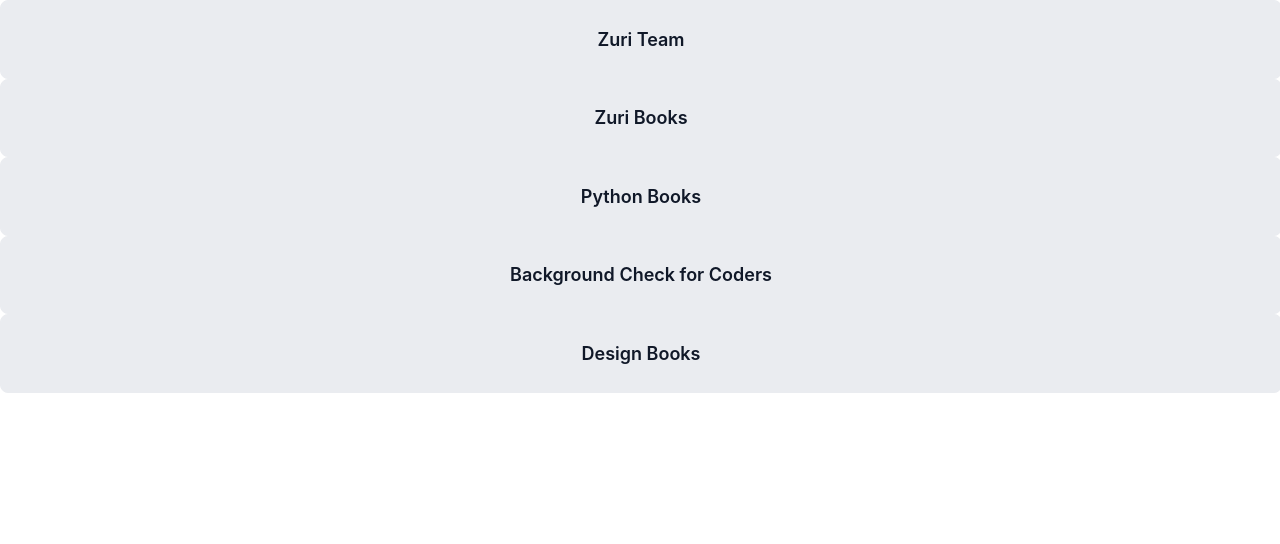
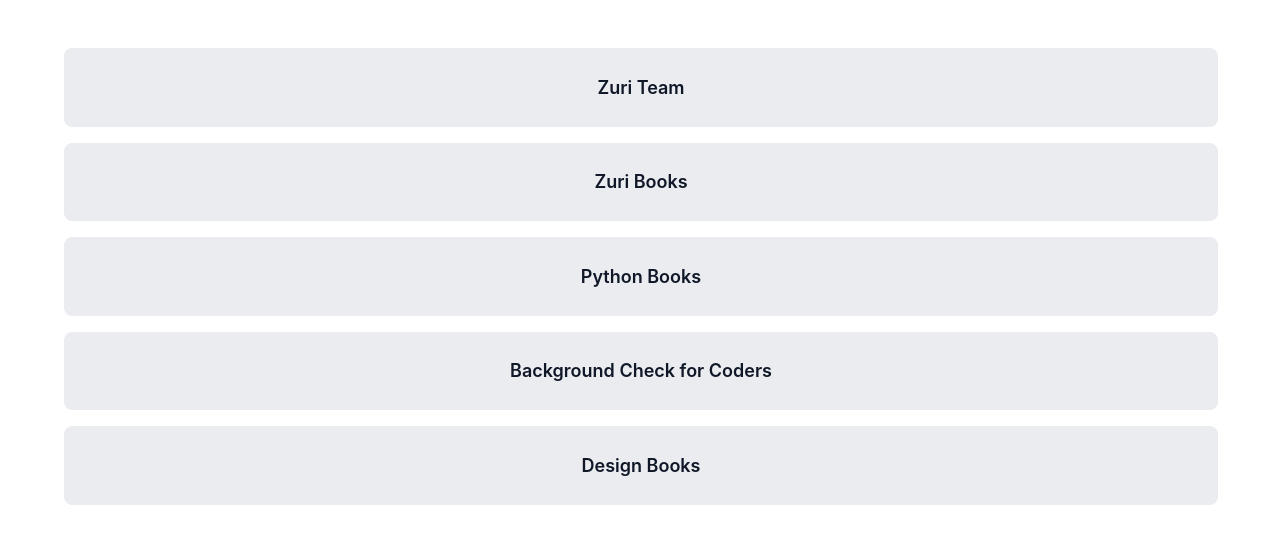
Before and after one commit to nkirukka/linktree-hgn, a React (Create React App) app: page / in a window 1280 px wide. Shown: the top 544 px of the page. Built offline with nearby package versions, Linux system fonts and the light colour scheme.

Commit message:
Change classname to match

```diff
--- a/src/components/styles/Section.css
+++ b/src/components/styles/Section.css
@@ -1,4 +1,4 @@
-.Wrapper{
+.Btn-wrapper{
     width: 90%;
     max-width: 1440px;
     margin: 3em auto;
```
